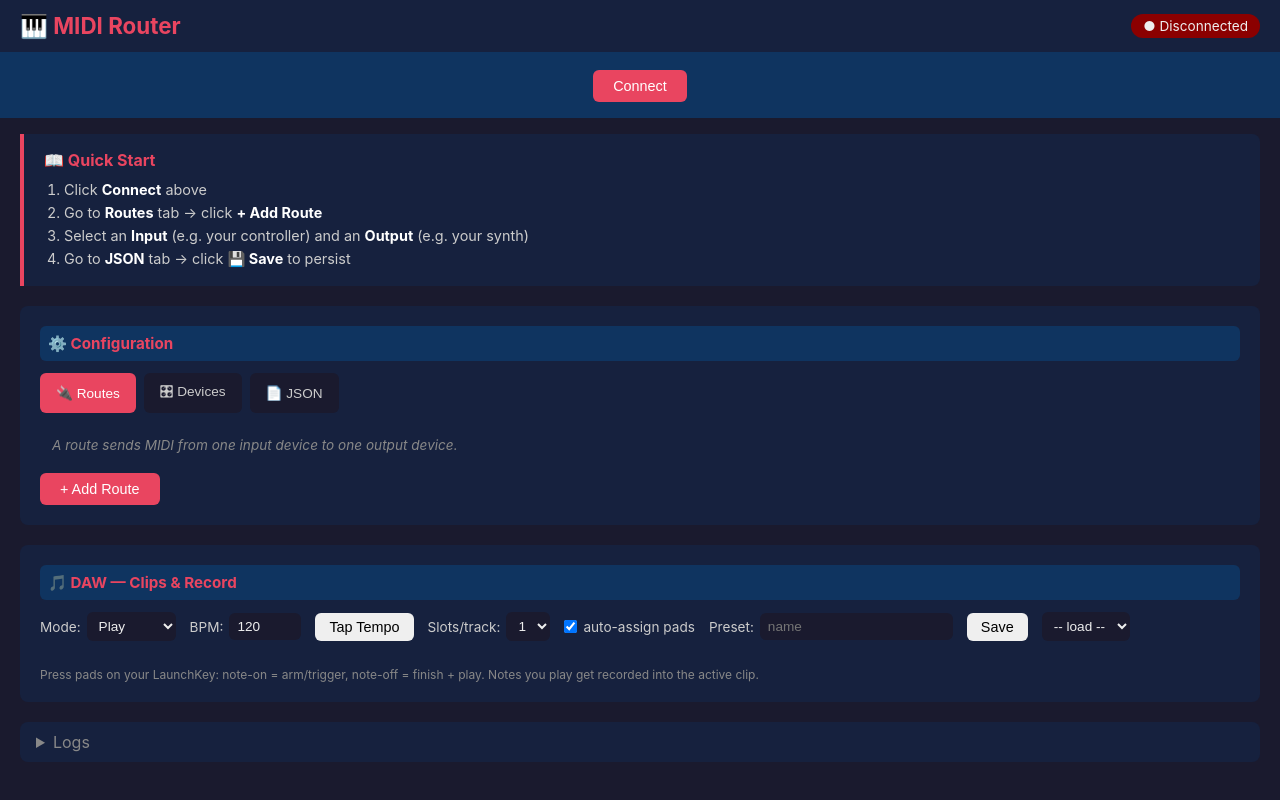
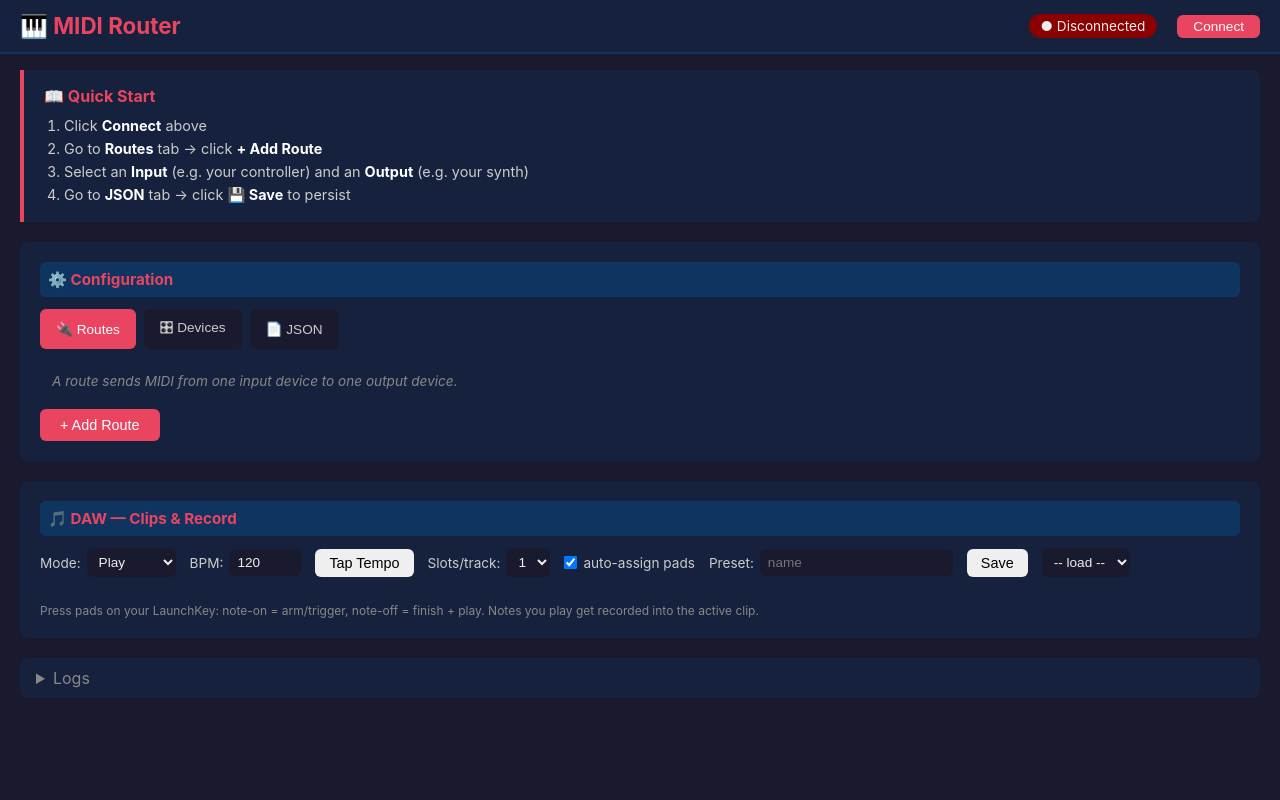
Before and after one commit to ivaneser/midirouter, a website: page frontend/index.html in a window 1280 px wide. Drawn offline with Linux system fonts and the light colour scheme.

Commit message:
feat: move Connect button next to status indicator in header

```diff
--- a/frontend/css/style.css
+++ b/frontend/css/style.css
@@ -32,15 +32,13 @@ body {
 
 .status-indicator.connected { background: #0a7c2e; }
 .status-indicator.disconnected { background: #8b0000; }
+.status-bar .btn {
+    margin-left: 12px;
+    padding: 4px 16px;
+    font-size: 0.85rem;
+}
 
-/* === Connect Panel === */
-.connect-panel {
-    display: flex;
-    justify-content: center;
-    gap: 10px;
-    padding: 16px 20px;
-    background: #0f3460;
-}
+/* === Connect Panel (removed — button in header) === */
 
 .connect-panel input {
     flex: 1;
--- a/frontend/index.html
+++ b/frontend/index.html
@@ -13,13 +13,9 @@
             <h1>🎹 MIDI Router</h1>
             <div class="status-bar">
                 <span id="connection-status" class="status-indicator disconnected">● Disconnected</span>
+                <button id="btn-connect" class="btn btn-primary">Connect</button>
             </div>
         </header>
-
-        <!-- Connection -->
-        <section class="connect-panel">
-            <button id="btn-connect" class="btn btn-primary">Connect</button>
-        </section>
 
         <!-- Quick Guide -->
         <section class="quick-guide">
```
